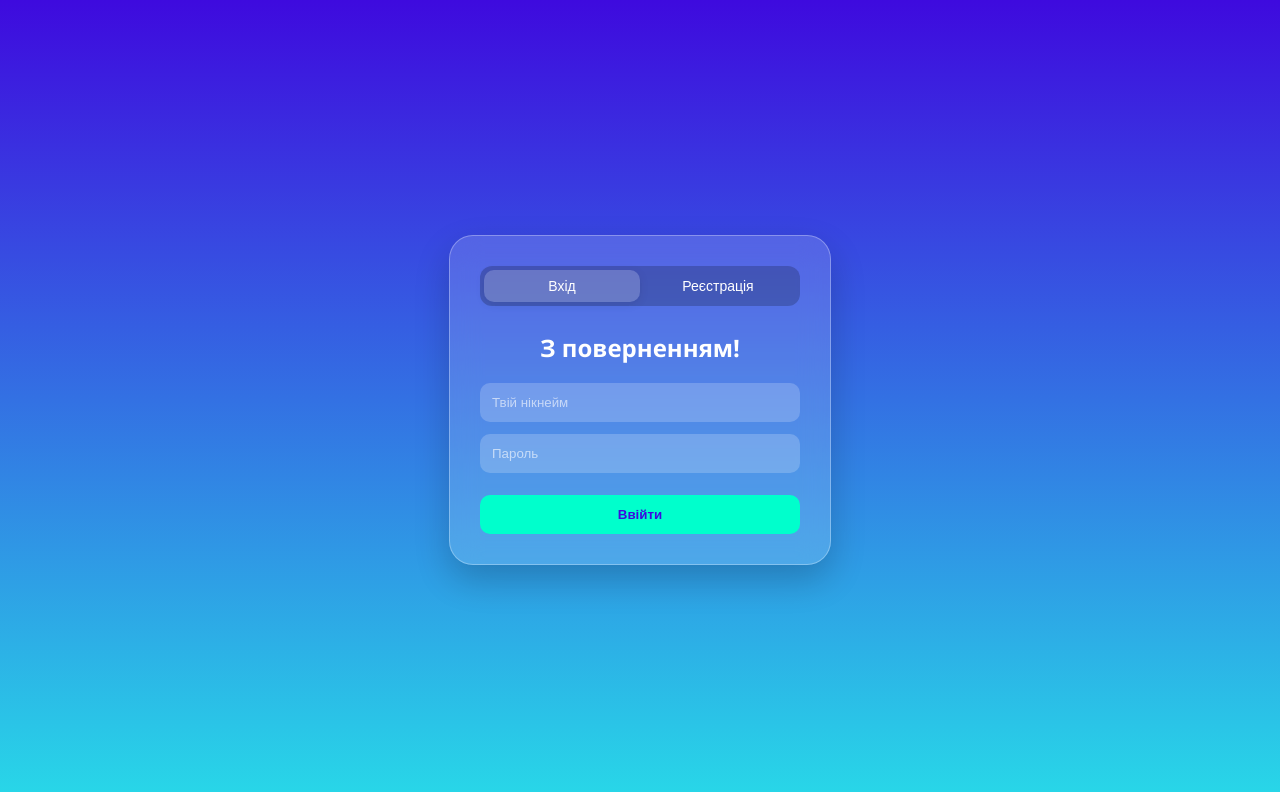
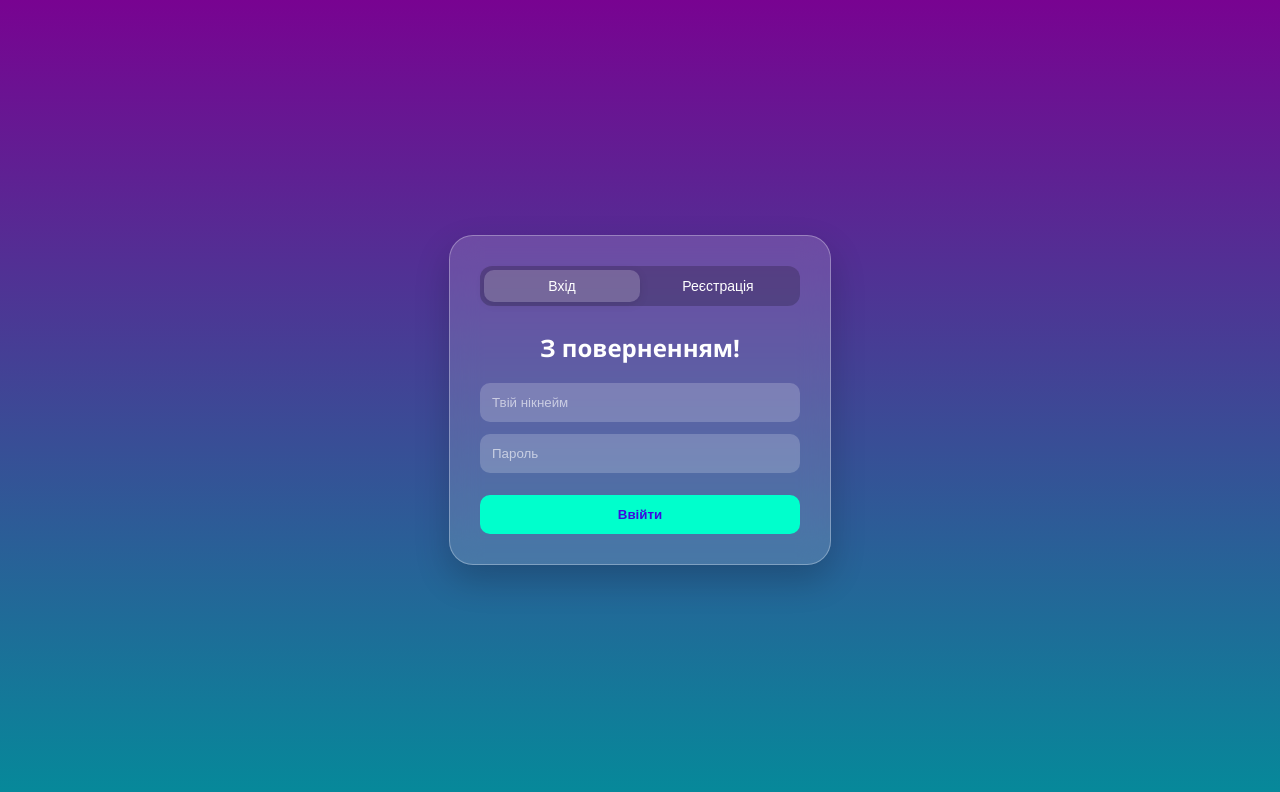
Before and after one commit to lemeshevmikolay/kalka, a website: page public/index.html in a window 1280 px wide. Drawn offline with Linux system fonts and the light colour scheme.

Commit message:
testing_cd

```diff
--- a/public/style.css
+++ b/public/style.css
@@ -1,6 +1,6 @@
 /* --- БАЗОВІ НАЛАШТУВАННЯ ТА ФОН --- */
 body {
-    background: linear-gradient(180deg, #3e0ade 0%, #28d8e8 100%);
+    background: linear-gradient(180deg, #780391 0%, #058a9a 100%);
     display: flex;
     justify-content: center;
     align-items: center;
```
